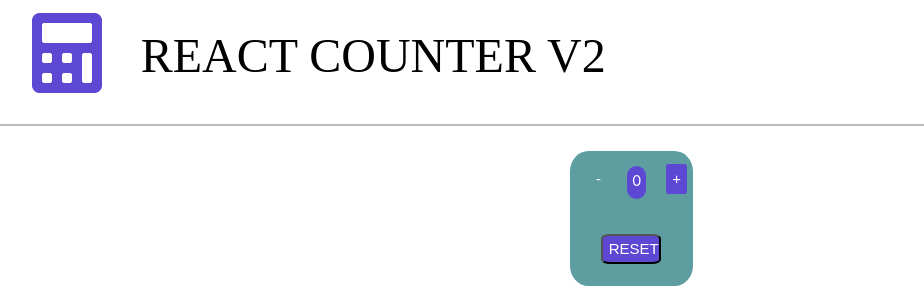
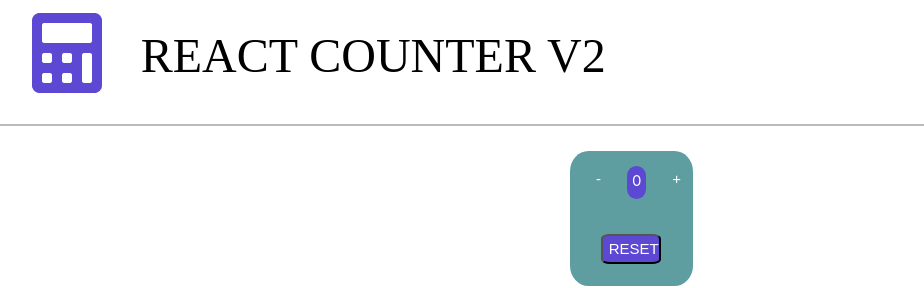
Before and after one commit to PrissGitHubGon/react-multi-counter, a React (Create React App) app: page / in a window 1280 px wide. Shown: the top 288 px of the page, without its empty margins (6-930 px from the left). Built offline with nearby package versions, Linux system fonts and the light colour scheme.

Commit message:
fully completed exercises

```diff
--- a/src/App.js
+++ b/src/App.js
@@ -35,10 +35,10 @@ function App() {
                 <p className="result">{item}</p>
                 <button
                   style={{
-                    background: counter >= 10 ? "none" : "#5c48d3",
-                    border: counter >= 10 ? "none" : "#5c48d3",
+                    background: counter <= 10 ? "none" : "#5c48d3",
+                    border: counter <= 10 ? "none" : "#5c48d3",
                   }}
-                  disabled={counter >= 10 && true}
+                  disabled={counter <= 10 && true}
                   onClick={() => {
                     const newTab = [...counter];
                     newTab[index] += 1;
```
